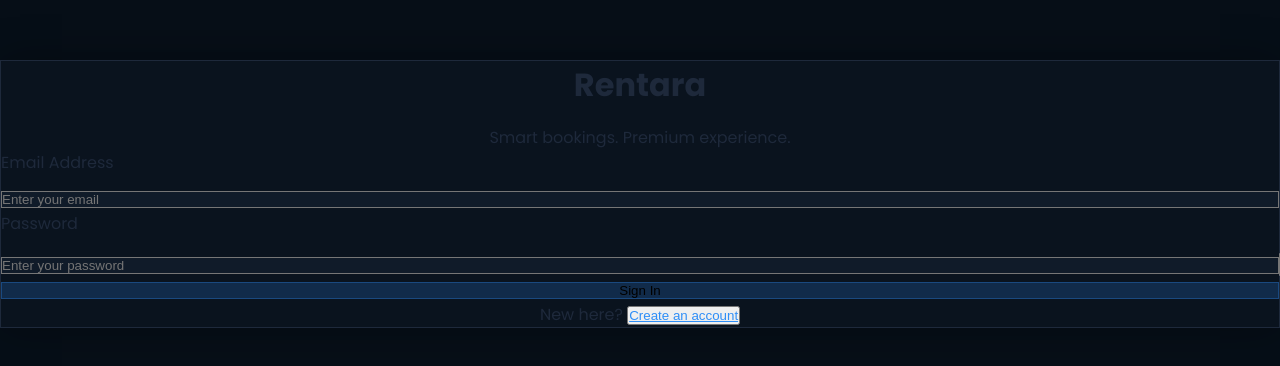
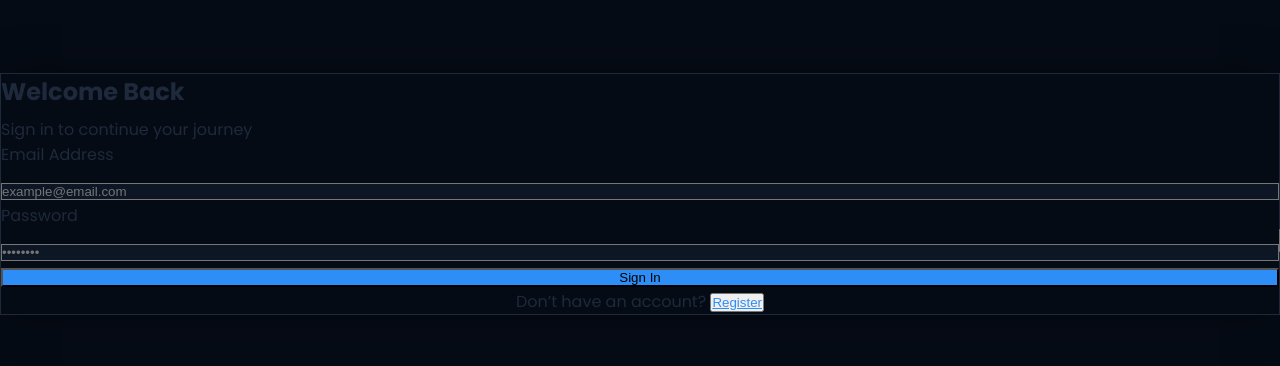
Before and after one commit to aggaditya2005/Last-minute-Rentara, a React (Vite) app in the folder my-app/: page /login in a window 1280 px wide. Shown: the part 206-572 px from the top of the page. Built offline with nearby package versions, Linux system fonts and the light colour scheme.

Commit message:
Update Login.jsx

```diff
--- a/my-app/src/assets/components/Login.jsx
+++ b/my-app/src/assets/components/Login.jsx
@@ -9,23 +9,20 @@ const EMAIL_REGEX =
   /^[a-zA-Z0-9.!#$%&'*+/=?^_`{|}~-]+@[a-zA-Z0-9-]+(?:\.[a-zA-Z0-9-]+)*$/;
 
 const Login = ({ onSuccess, onSwitchToRegister } = {}) => {
-  const emailRef = useRef(null);
-  const passwordRef = useRef(null);
   const [email, setEmail] = useState("");
   const [password, setPassword] = useState("");
-  const [showPassword, setShowPassword] = useState(false);
+  const [show, setShow] = useState(false);
   const [loading, setLoading] = useState(false);
-  const [error, setError] = useState("");
+  const [err, setErr] = useState("");
+
   const navigate = useNavigate();
 
-  const handleSubmit = async (e) => {
+  const submit = async (e) => {
     e.preventDefault();
-    setError("");
+    setErr("");
 
-    if (!EMAIL_REGEX.test(email.trim())) {
-      return setError("Enter a valid email address.");
-    }
-    if (!password) return setError("Password is required.");
+    if (!EMAIL_REGEX.test(email.trim())) return setErr("Enter a valid email.");
+    if (!password) return setErr("Password required.");
 
     setLoading(true);
 
@@ -34,7 +31,7 @@ const Login = ({ onSuccess, onSwitchToRegister } = {}) => {
       const snap = await getDocs(q);
 
       if (snap.empty) {
-        setError("Email not registered.");
+        setErr("Email not registered.");
         setLoading(false);
         return;
       }
@@ -43,7 +40,7 @@ const Login = ({ onSuccess, onSwitchToRegister } = {}) => {
 
       if (!cred.user.emailVerified) {
         await signOut(auth);
-        setError("Please verify your email before logging in.");
+        setErr("Verify email before logging in.");
         setLoading(false);
         return;
       }
@@ -51,83 +48,92 @@ const Login = ({ onSuccess, onSwitchToRegister } = {}) => {
       localStorage.setItem("user_id", cred.user.uid);
       onSuccess?.(cred.user.uid);
       navigate("/services");
-    } catch (err) {
-      console.error("Error:", err);
-      setError("Invalid email or password.");
+    } catch (e) {
+      setErr("Invalid email or password.");
     } finally {
       setLoading(false);
     }
   };
 
   return (
-    <div className="min-h-screen flex items-center justify-center p-6 bg-[#060E17]">
-      <div className="w-full max-w-md p-10 rounded-3xl bg-[#0C1622]/70 backdrop-blur-xl border border-white/10 shadow-[0_0_40px_rgba(0,0,0,0.3)]">
+    <div className="min-h-screen flex bg-[#050B15]">
 
-        {/* Branding */}
-        <div className="text-center mb-10">
-          <h1 className="text-4xl font-semibold tracking-tight text-white">Rentara</h1>
-          <p className="text-sm text-gray-400 mt-2">Smart bookings. Premium experience.</p>
+      {/* Branding Section */}
+      <div className="hidden lg:flex flex-col justify-center items-start w-1/2 px-20 bg-gradient-to-br from-[#0A1628] to-[#02060C] border-r border-white/10">
+        <h1 className="text-6xl font-bold text-white tracking-tight">RENTARA</h1>
+        <p className="text-xl text-gray-300 mt-6 leading-relaxed">
+          Book smarter. Travel effortlessly.<br />
+          A premium booking experience crafted for you.
+        </p>
+
+        <div className="mt-12 w-32 h-1 bg-[#2E8EF7] rounded-full" />
       </div>
 
-        {/* Form */}
-        <form onSubmit={handleSubmit} className="space-y-6">
+      {/* Auth Card */}
+      <div className="flex justify-center items-center w-full lg:w-1/2 px-6">
+        <div className="w-full max-w-md bg-white/5 backdrop-blur-xl p-10 rounded-3xl border border-white/10 shadow-[0_0_40px_rgba(0,0,0,0.4)]">
+
+          <h2 className="text-3xl text-white font-semibold">Welcome Back</h2>
+          <p className="text-gray-400 text-sm mt-1 mb-8">Sign in to continue your journey</p>
+
+          <form onSubmit={submit} className="space-y-6">
 
             <div>
-            <label className="text-sm text-gray-300 px-1">Email Address</label>
+              <label className="text-gray-300 text-sm">Email Address</label>
               <input
-              ref={emailRef}
                 type="email"
-              placeholder="Enter your email"
+                className="mt-2 p-4 w-full bg-[#0D1625] border border-white/10 rounded-xl text-white placeholder-gray-500 focus:ring-2 focus:ring-[#2E8EF7]"
+                placeholder="example@email.com"
                 value={email}
                 onChange={(e) => setEmail(e.target.value)}
-              className="mt-2 p-3 w-full bg-[#101B29] border border-white/10 rounded-xl text-gray-100 focus:ring-2 focus:ring-[#2E8EF7] outline-none"
               />
             </div>
 
             <div>
-            <label className="text-sm text-gray-300 px-1">Password</label>
-            <div className="relative mt-2">
+              <label className="text-gray-300 text-sm">Password</label>
+              <div className="relative">
                 <input
-                ref={passwordRef}
-                type={showPassword ? "text" : "password"}
-                placeholder="Enter your password"
+                  type={show ? "text" : "password"}
+                  className="mt-2 p-4 w-full bg-[#0D1625] border border-white/10 rounded-xl text-white placeholder-gray-500 focus:ring-2 focus:ring-[#2E8EF7]"
+                  placeholder="••••••••"
                   value={password}
                   onChange={(e) => setPassword(e.target.value)}
-                className="p-3 w-full bg-[#101B29] border border-white/10 rounded-xl text-gray-100 focus:ring-2 focus:ring-[#2E8EF7] outline-none"
                 />
                 <button
                   type="button"
-                onClick={() => setShowPassword((s) => !s)}
-                className="absolute right-3 top-3 text-gray-400"
+                  className="absolute right-4 top-5 text-gray-400"
+                  onClick={() => setShow((s) => !s)}
                 >
-                {showPassword ? <EyeOff size={18} /> : <Eye size={18} />}
+                  {show ? <EyeOff size={18} /> : <Eye size={18} />}
                 </button>
               </div>
             </div>
 
-          {error && <p className="text-red-400 text-sm text-center">{error}</p>}
+            {err && <p className="text-red-400 text-sm text-center">{err}</p>}
 
             <button
               type="submit"
+              className="w-full py-4 rounded-xl bg-[#2E8EF7] hover:bg-[#2E8EF7]/90 text-white font-semibold text-lg transition"
               disabled={loading}
-            className="w-full p-3 rounded-xl bg-[#2E8EF7]/20 border border-[#2E8EF7]/30 text-white font-semibold hover:bg-[#2E8EF7]/30 transition-all shadow-lg"
             >
               {loading ? "Signing in..." : "Sign In"}
             </button>
 
-          <p className="text-center text-sm text-gray-400">
-            New here?{" "}
+            <p className="text-sm text-gray-400 text-center">
+              Don’t have an account?{" "}
               <button
+                className="text-[#2E8EF7] underline"
                 type="button"
                 onClick={() =>
                   onSwitchToRegister ? onSwitchToRegister() : navigate("/register")
                 }
-              className="text-[#2E8EF7] underline"
               >
-              Create an account
+                Register
               </button>
             </p>
+
           </form>
+        </div>
       </div>
     </div>
   );
```
Lines whose indentation alone changed are shown as unchanged.
